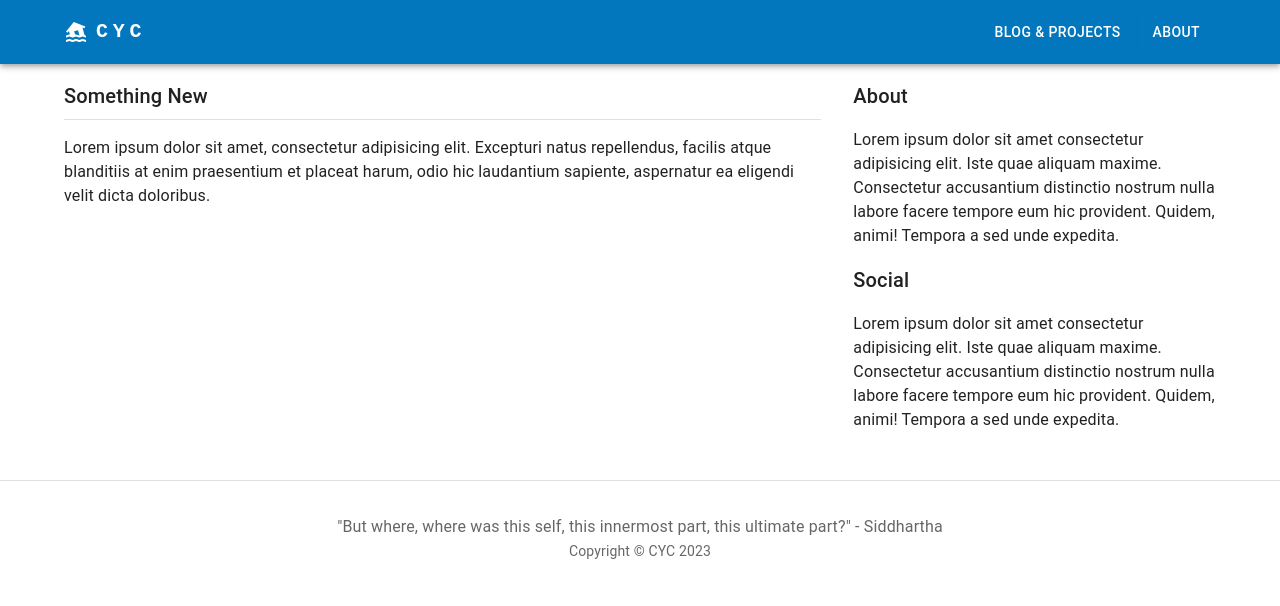
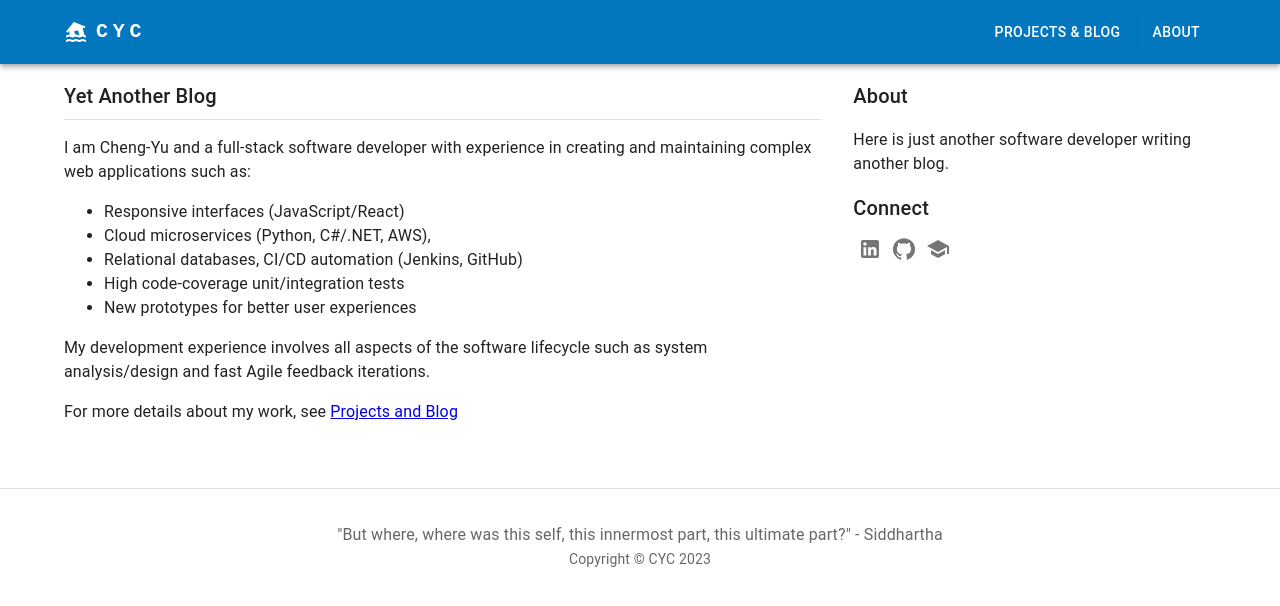
Before and after one commit to rickchung/rickchung.github.io, a Next.js app: page / in a window 1280 px wide. Shown: the top 606 px of the page. Built offline with nearby package versions, Linux system fonts and the light colour scheme.

Commit message:
Add some content

```diff
--- a/pages/blog/index.tsx
+++ b/pages/blog/index.tsx
@@ -16,7 +16,7 @@ export default function Archive({ posts }: { posts: any[] }) {
   return (
     <>
       <Head>
-        <title>Post Archive - Yet Another CYC</title>
+        <title>Projects and Blog - Yet Another CYC</title>
       </Head>
       <Layout>
         <Box pt={3}>
--- a/pages/index.tsx
+++ b/pages/index.tsx
@@ -1,6 +1,13 @@
-import { Divider, Grid, Typography } from '@mui/material';
+import { Button, Divider, Grid, IconButton, Typography } from '@mui/material';
 import Head from 'next/head';
+import LinkedInIcon from '@mui/icons-material/LinkedIn';
+import GitHubIcon from '@mui/icons-material/GitHub';
+import SchoolIcon from '@mui/icons-material/School';
+
 import Layout from '../components/Layout';
+import indexData from "../sitedata/index.json";
+import { Box } from '@mui/system';
+import MyMarkdown from '../components/MyMarkdown/MyMarkdown';
 
 const Index = () => {
   return (
@@ -16,12 +23,12 @@ const Index = () => {
         {/* New Posts */}
         <Grid item xs={12} md={8}>
           <Typography variant='h6' gutterBottom>
-            Something New
+            Yet Another Blog
           </Typography>
           <Divider />
-          <Typography pt={2}>
-            Lorem ipsum dolor sit amet, consectetur adipisicing elit. Excepturi natus repellendus, facilis atque blanditiis at enim praesentium et placeat harum, odio hic laudantium sapiente, aspernatur ea eligendi velit dicta doloribus.
-          </Typography>
+          <Box>
+            <MyMarkdown>{indexData.description}</MyMarkdown>
+          </Box>
         </Grid>
 
         {/* Sidebar */}
@@ -30,13 +37,29 @@ const Index = () => {
             About
           </Typography>
           <Typography pt={2}>
-            Lorem ipsum dolor sit amet consectetur adipisicing elit. Iste quae aliquam maxime. Consectetur accusantium distinctio nostrum nulla labore facere tempore eum hic provident. Quidem, animi! Tempora a sed unde expedita.
+            {indexData.about}
           </Typography>
           <Typography variant='h6' pt={2}>
-            Social
+            Connect
           </Typography>
-          <Typography pt={2}>
-            Lorem ipsum dolor sit amet consectetur adipisicing elit. Iste quae aliquam maxime. Consectetur accusantium distinctio nostrum nulla labore facere tempore eum hic provident. Quidem, animi! Tempora a sed unde expedita.
+          <Typography pt={1}>
+            {indexData.socialLinks.map((s, i) => {
+              const props: {} = {
+                key: `${s.url}-${i}`,
+                href: s.url,
+                target: "_blank",
+                size: "small",
+              };
+
+              if (s.name === "LinkedIn") {
+                return <IconButton {...props}><LinkedInIcon /></IconButton>
+              } else if (s.name === "GitHub") {
+                return <IconButton {...props}><GitHubIcon /></IconButton>
+              } else if (s.name === "Scholar") {
+                return <IconButton {...props}><SchoolIcon /></IconButton>
+              }
+              return <Button variant="contained" {...props}>{s.name}</Button>
+            })}
           </Typography>
         </Grid>
 
--- a/sitedata/AppToolbar.json
+++ b/sitedata/AppToolbar.json
@@ -1,7 +1,7 @@
 {
     "pages": [
         {
-            "name": "Blog & Projects",
+            "name": "Projects & Blog",
             "url": "/blog"
         },
         {
--- /dev/null
+++ b/sitedata/index.json
@@ -0,0 +1,18 @@
+{
+    "about": "Here is just another software developer writing another blog.",
+    "description": "I am Cheng-Yu and a full-stack software developer with experience in creating and maintaining complex web applications such as:\n\n* Responsive interfaces (JavaScript/React)\n* Cloud microservices (Python, C#/.NET, AWS),\n* Relational databases, CI/CD automation (Jenkins, GitHub)\n* High code-coverage unit/integration tests\n* New prototypes for better user experiences\n\nMy development experience involves all aspects of the software lifecycle such as system analysis/design and fast Agile feedback iterations.\n\nFor more details about my work, see [Projects and Blog](/blog)",
+    "socialLinks": [
+        {
+            "name": "LinkedIn",
+            "url": "https://www.linkedin.com/in/cheng-yu-chung/"
+        },
+        {
+            "name": "GitHub",
+            "url": "https://github.com/rickchung"
+        },
+        {
+            "name": "Scholar",
+            "url": "https://scholar.google.com/citations?hl=en&user=JkNZLlcAAAAJ&view_op=list_works&authuser=1&sortby=pubdate"
+        }
+    ]
+}
```
